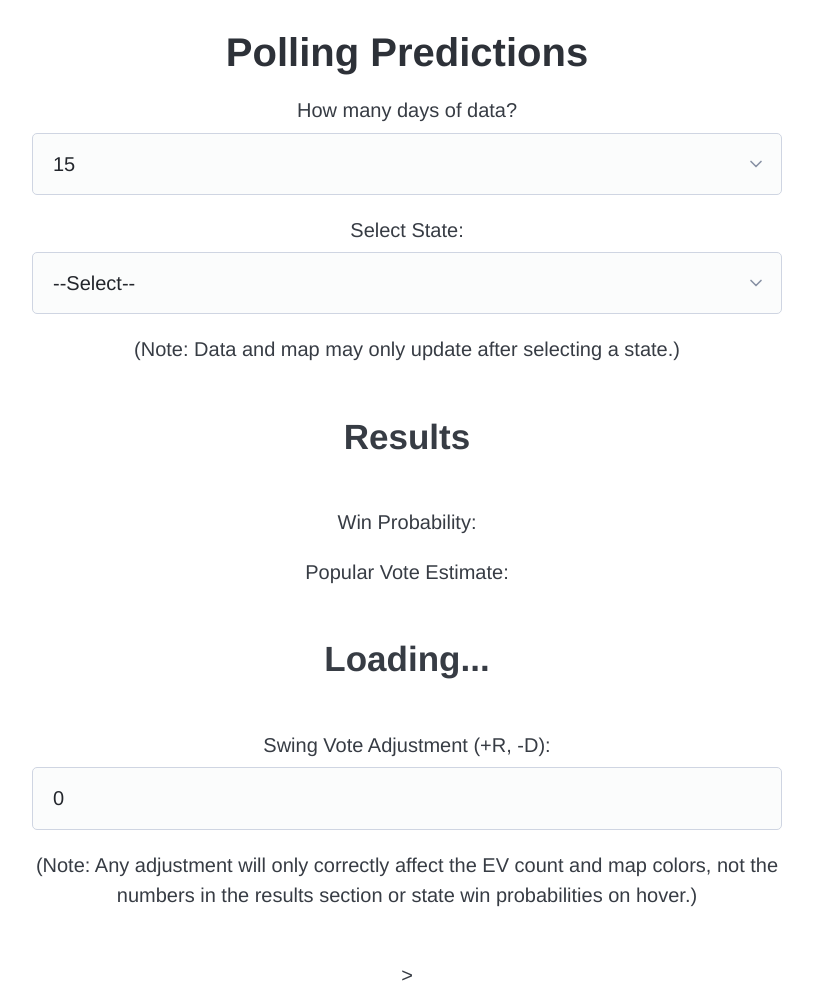
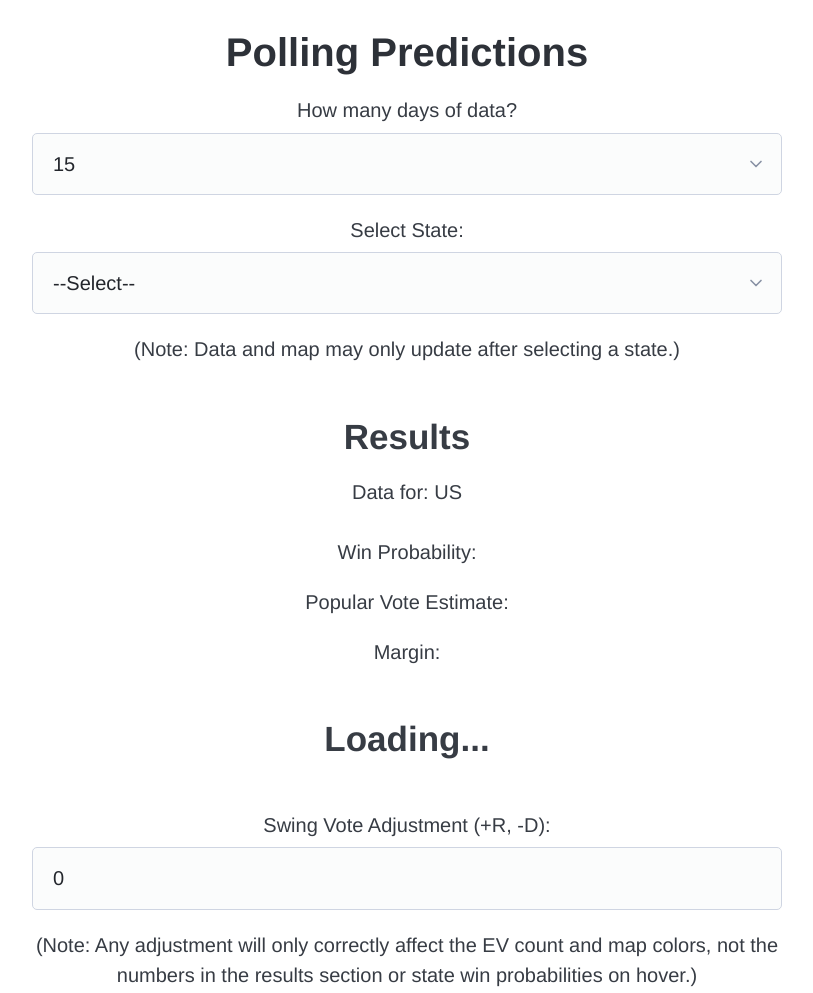
Before and after one commit to seppukusoft/new-model, a plain HTML site: page index.html in a window 1280 px wide. Shown: the whole page, without its empty margins (233-1046 px from the left). Drawn offline with nearby package versions, Linux system fonts and the light colour scheme.

Commit message:
Update index.html

```diff
--- a/index.html
+++ b/index.html
@@ -50,11 +50,12 @@
     </select>
     <p id="note">(Note: Data and map may only update after selecting a state.) </p>
     <h2>Results</h2>
-    <div id="resultsState"></div>
+    <div id="resultsState">Data for: US</div>
     <br>
     <div class="test" id="results">
         <p id="probability">Win Probability: </p>
         <p id="voteShare">Popular Vote Estimate: </p>
+        <p id="margin">Margin: </p>
         <ul id="electoralVotes"></ul>
         <h2 id="totalElectoralVotes">Loading...</h2>
     </div>
@@ -74,4 +75,3 @@
 <br>
 </body>
 </html>
->
```
